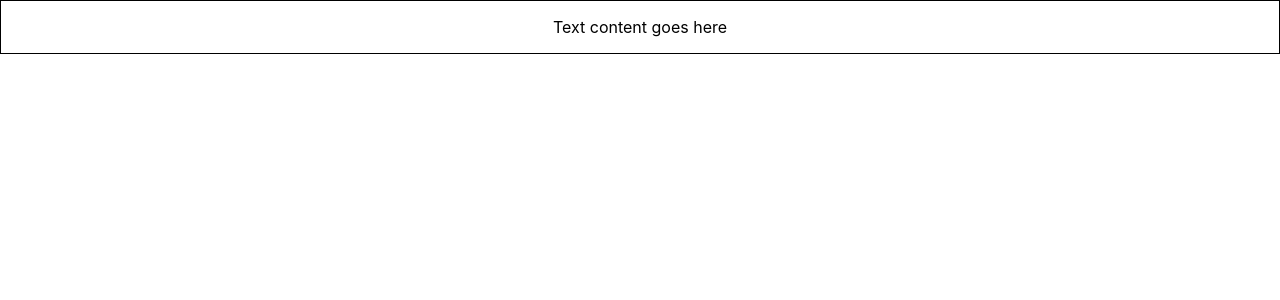
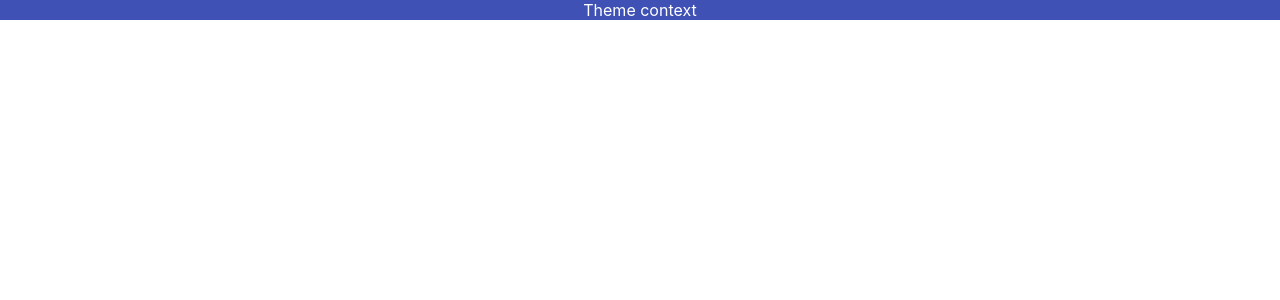
Before and after one commit to Bilawal-2/basic-typescript, a React (Create React App) app: page / in a window 1280 px wide. Shown: the top 300 px of the page. Built offline with nearby package versions, Linux system fonts and the light colour scheme.

Commit message:
lesson of useCOntext hooks

```diff
--- a/src/App.tsx
+++ b/src/App.tsx
@@ -1,13 +1,17 @@
 
 import './App.css';
-import { Button } from './components/Button';
-import Container from './components/Container';
-import Input from './components/Input';
+import Box from './components/state/context/Box';
+import { ThemeContextProvider } from './components/state/context/ThemeContext';
+
 function App() {
 
   return (
     <div className="App">
-      <Container styles={{border:'1px solid black', padding:'1rem'}}/>
+
+      <ThemeContextProvider>
+        <Box/>
+      </ThemeContextProvider>
+
      </div>
   );
 }
--- /dev/null
+++ b/src/components/state/context/Box.tsx
@@ -0,0 +1,14 @@
+import {useContext} from 'react'
+import {ThemeContext} from './ThemeContext'
+
+const Box = () => {
+    const theme = useContext(ThemeContext)
+  return (
+    <div
+    style={{backgroundColor:theme.primary.main, color:theme.primary.text}}>
+      Theme context
+    </div>
+  )
+}
+
+export default Box
--- /dev/null
+++ b/src/components/state/context/ThemeContext.tsx
@@ -0,0 +1,14 @@
+import { createContext } from "react";
+import { theme } from "./theme";
+
+type ThemeContextProviderProps ={
+    children:React.ReactNode
+}
+
+
+export const ThemeContext = createContext(theme)
+
+export const ThemeContextProvider = ({children}: ThemeContextProviderProps) =>{
+
+    return <ThemeContext.Provider value= {theme}>{children}</ThemeContext.Provider>
+}
--- /dev/null
+++ b/src/components/state/context/theme.ts
@@ -0,0 +1,9 @@
+export const theme = {
+    primary: {
+        main:'#3f51b5',
+        text: '#fff'
+    },secondry: {
+        main:'#f50057',
+        text: '#fff'
+    },
+}
```
